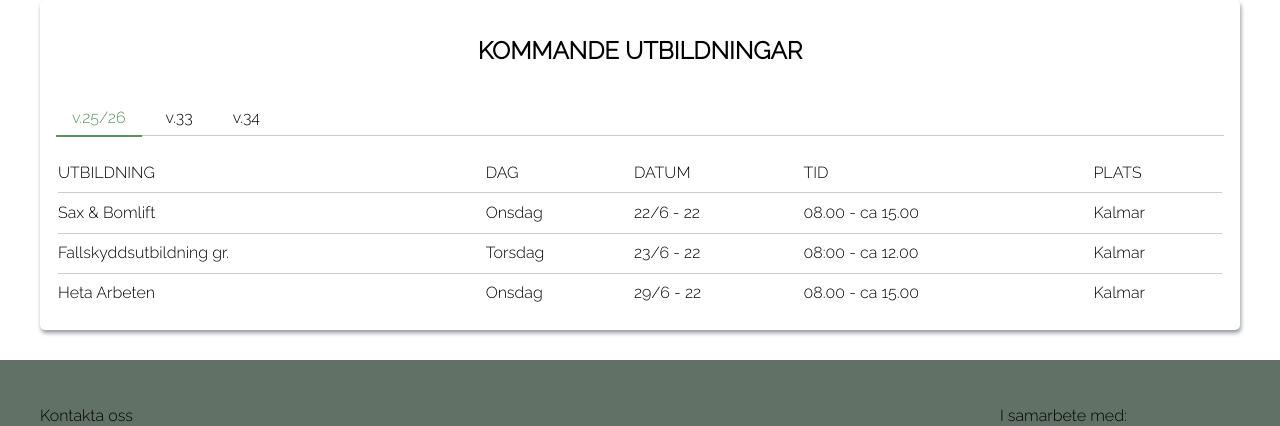
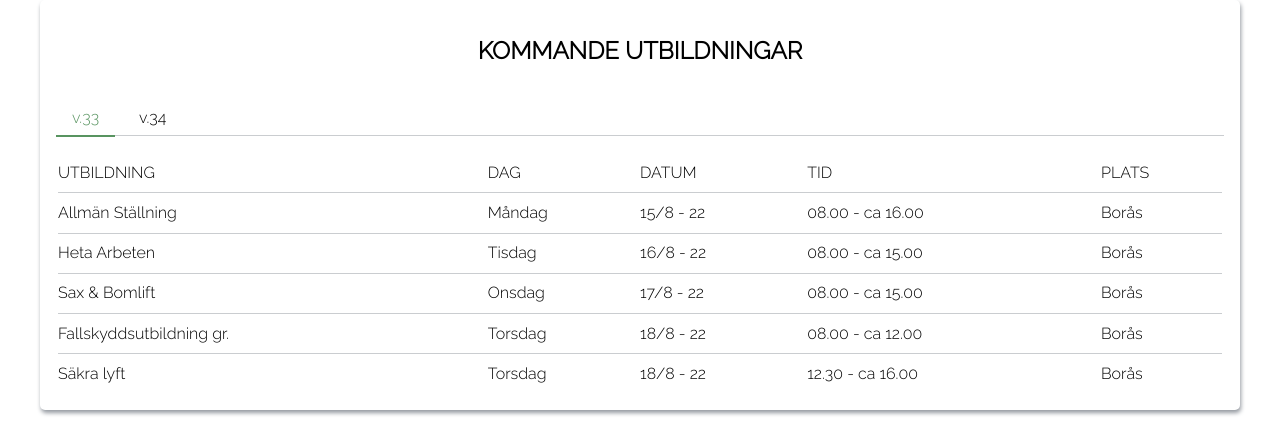
Before and after one commit to feliciavonbraun/vbu-ab, a React (Create React App) app: page / in a window 1280 px wide. Shown: the part 3146-3572 px from the top of the page. Built offline with nearby package versions, Linux system fonts and the light colour scheme.

Commit message:
update schedule

```diff
--- a/src/components/interfaces/educations.tsx
+++ b/src/components/interfaces/educations.tsx
@@ -72,28 +72,4 @@ const educations34 = [
   createData("Säkra lyft", "Torsdag", "25/8 - 22", "12.30 - ca 16.00", "Skene"),
 ];
 
-const educations25 = [
-  createData(
-    "Sax & Bomlift",
-    "Onsdag",
-    "22/6 - 22",
-    "08.00 - ca 15.00",
-    "Kalmar"
-  ),
-  createData(
-    "Fallskyddsutbildning gr.",
-    "Torsdag",
-    "23/6 - 22",
-    "08:00 - ca 12.00",
-    "Kalmar"
-  ),
-  createData(
-    "Heta Arbeten",
-    "Onsdag",
-    "29/6 - 22",
-    "08.00 - ca 15.00",
-    "Kalmar"
-  ),
-];
-
-export { educations33, educations25, educations34 };
+export { educations33, educations34 };
--- a/src/components/main/schedule.tsx
+++ b/src/components/main/schedule.tsx
@@ -1,17 +1,9 @@
 import { Container } from "../WrapperElements";
 import styled, { css } from "styled-components";
 import { useState } from "react";
-import {
-  educations25,
-  educations33,
-  educations34,
-} from "../interfaces/educations";
+import { educations33, educations34 } from "../interfaces/educations";
 
 const allDatas = [
-  {
-    week: "v.25/26",
-    weeklyEducations: educations25,
-  },
   {
     week: "v.33",
     weeklyEducations: educations33,
```
